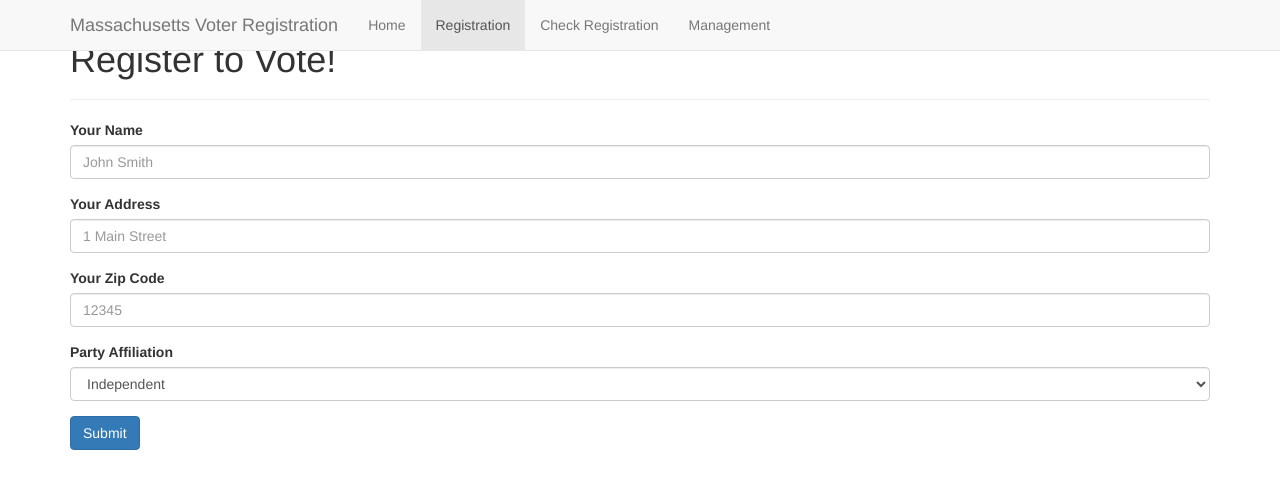
After one commit to AndrewFasano/justintime, a PHP site: page /register.php in a window 1280 px wide. The commit adds this page. Shown: the top 489 px of the page. Run offline with PHP 8.4, Linux system fonts and the light colour scheme; some libraries are stand-ins or nearby versions.

Commit message:
Frontend

```diff
--- /dev/null
+++ b/www/footer.php
@@ -0,0 +1,15 @@
+      </div>
+
+    </div><!-- /.container -->
+
+
+    <!-- Bootstrap core JavaScript
+    ================================================== -->
+    <!-- Placed at the end of the document so the pages load faster -->
+    <script src="https://ajax.googleapis.com/ajax/libs/jquery/1.12.4/jquery.min.js"></script>
+    <script>window.jQuery || document.write('<script src="/js/vendor/jquery.min.js"><\/script>')</script>
+    <script src="/js/bootstrap.min.js"></script>
+    <!-- IE10 viewport hack for Surface/desktop Windows 8 bug -->
+    <script src="/js/ie10-viewport-bug-workaround.js"></script>
+  </body>
+</html>
--- /dev/null
+++ b/www/header.php
@@ -0,0 +1,65 @@
+<?php
+include "vars.php";
+?>
+<!DOCTYPE html>
+<html lang="en">
+  <head>
+    <meta charset="utf-8">
+    <meta name="viewport" content="width=device-width, initial-scale=1">
+    <!-- The above 3 meta tags *must* come first in the head; any other head content must come *after* these tags -->
+    <meta name="description" content="">
+    <meta name="author" content="">
+    <link rel="icon" href="favicon.ico">
+
+	<title><?=$STATE_SHORT?> Voter Registration </title>
+
+    <!-- Bootstrap core CSS -->
+    <link href="/css/bootstrap.min.css" rel="stylesheet">
+
+    <script src="/js/ie-emulation-modes-warning.js"></script>
+
+    <!-- HTML5 shim and Respond.js for IE8 support of HTML5 elements and media queries -->
+    <!--[if lt IE 9]>
+      <script src="https://oss.maxcdn.com/html5shiv/3.7.3/html5shiv.min.js"></script>
+      <script src="https://oss.maxcdn.com/respond/1.4.2/respond.min.js"></script>
+    <![endif]-->
+  </head>
+
+  <body>
+
+<?php
+$this_page = end(explode("/", $page));
+
+function make_page($page, $path, $name) {
+	if ($page == $path || ($page == "/" && $path == "index.php")) {
+		return "<li class=\"active\"><a href=\"#\">$name</a></li>";
+	} else {
+		return "<li><a href=\"$path\">$name</a></li>";
+	}
+}
+?>
+
+<nav class="navbar navbar-default navbar-fixed-top">
+  <div class="container">
+	<div class="navbar-header">
+	  <button type="button" class="navbar-toggle collapsed" data-toggle="collapse" data-target="#navbar" aria-expanded="false" aria-controls="navbar">
+		<span class="sr-only">Toggle navigation</span>
+		<span class="icon-bar"></span>
+		<span class="icon-bar"></span>
+		<span class="icon-bar"></span>
+	  </button>
+  <a class="navbar-brand" href="#"><?= $STATE ?> Voter Registration</a>
+	</div>
+	<div id="navbar" class="collapse navbar-collapse">
+	  <ul class="nav navbar-nav">
+
+		<?php
+		echo make_page($this_page, "index.php","Home");
+		echo make_page($this_page, "register.php","Registration");
+		echo make_page($this_page, "check_reg.php","Check Registration");
+		echo make_page($this_page, "admin.php","Management"); ?>
+
+	  </ul>
+	</div><!--/.nav-collapse -->
+  </div>
+</nav>
--- /dev/null
+++ b/www/register.php
@@ -0,0 +1,56 @@
+<?php  $page = __FILE__; include "header.php";?>
+
+<div class="container">
+<?php if(isset($_POST['name']) &&
+        isset($_POST['affiliation']) &&
+        isset($_POST['zip']) &&
+        isset($_POST['address'])
+  ) {
+    include "main.php";
+    $voter_id = generate_voter($_POST["name"], $_POST['address'], $_POST["affiliation"], $_POST["zip"]);
+?>
+  <div class="alert alert-success">You registered!</div>
+  <div class="page-header"><h1>Voter ID</h1></div>
+  <p>Bring a copy of this ID for election day.</p>
+  <div class="well" style="overflow-wrap: break-word">
+    <?= $voter_id ?>
+  </div>
+  <p>You can confirm your ID is valid <a href="/check_reg.php?id=<?=$voter_id?>">here</a></p>
+
+<?php } else { ?>
+
+	<div class="page-header"><h1>Register to Vote!</h1></div>
+    <form method="post">
+      <div class="form-group">
+        <label for="name">Your Name</label>
+        <input type="Text" class="form-control" name="name" id="name" placeholder="John Smith">
+      </div>
+      <div class="form-group">
+        <label for="name">Your Address</label>
+        <input type="Text" class="form-control" name="address" id="address" placeholder="1 Main Street">
+      </div>
+      <div class="form-group">
+        <label for="name">Your Zip Code</label>
+        <input type="Text" class="form-control" name="zip" id="zip" placeholder="12345">
+      </div>
+      <div class="form-group">
+        <label for="affiliation">Party Affiliation</label>
+        <select class="form-control" id="affiliation" name="affiliation">
+          <option>Independent</option>
+          <option>Democrat</option>
+          <option>Republican</option>
+          <option>Libertarian</option>
+          <option>Pirate</option>
+          <option>None</option>
+        </select>
+      </div>
+      <button type="submit" class="btn btn-primary">Submit</button>
+    </form>
+
+<?php } ?>
+
+
+</div>
+
+
+<?php include "footer.php"?>
--- /dev/null
+++ b/www/vars.php
@@ -0,0 +1,6 @@
+<?php
+$STATE="Massachusetts";
+$STATE_SHORT = "MA";
+
+
+?>
--- a/www/voter.php
+++ b/www/voter.php
@@ -26,7 +26,7 @@ class Voter {
 
 	function __toString() {
 		$out = "Voter registration for {$this->name}:\n\tAddress: {$this->addr}" .
-			"\n\taffiliation: {$this->affil}\n\tZip: {$this->zip}";
+			"\n\tAffiliation: {$this->affil}\n\tZip: {$this->zip}";
 
 		if ($this->verbose)
 			$out .= "\n\nVoter History:\n" . $this->read_log();
```
Also changed, not shown: www/admin.php (added, +35 -0 lines), www/check_reg.php (added, +30 -0 lines), www/index.php (+10 -27 lines), www/main.php (+18 -16 lines), www/util.php (+6 -2 lines), www/nav.php (added), 3 other files.
